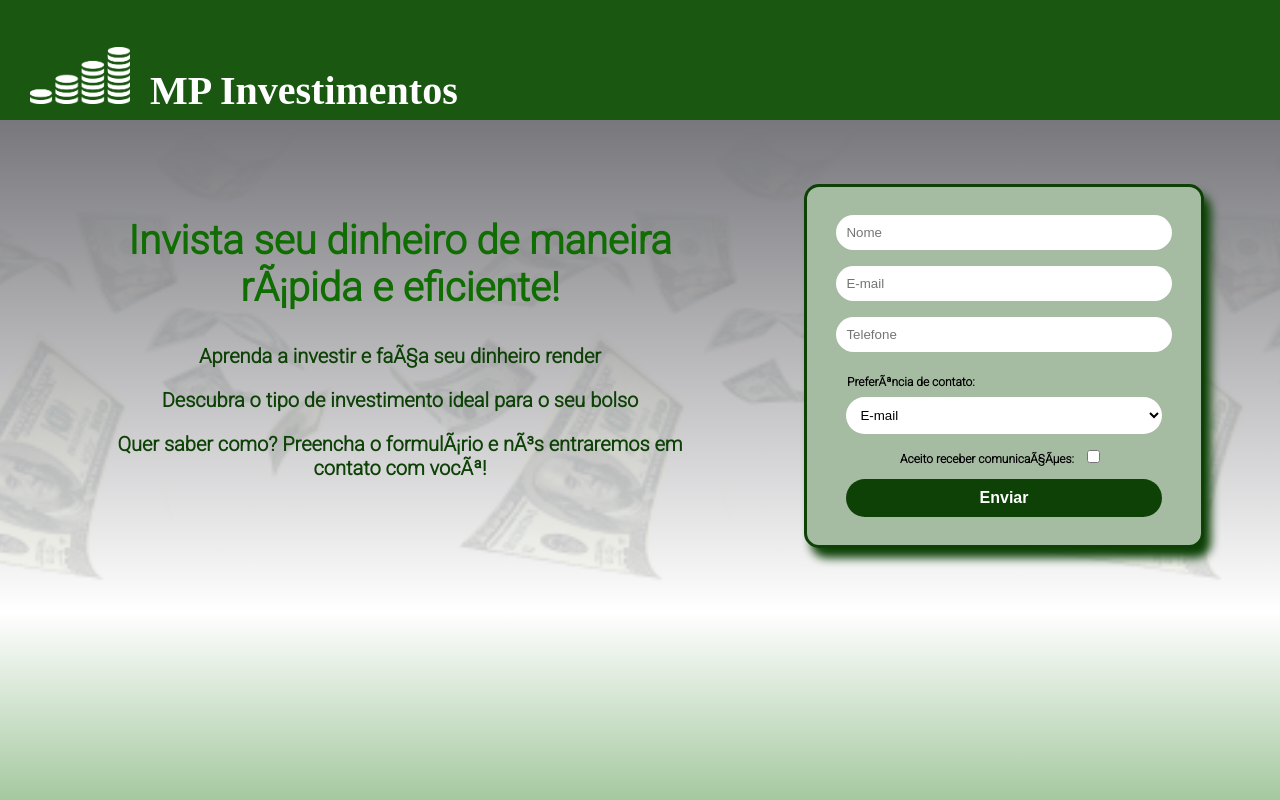
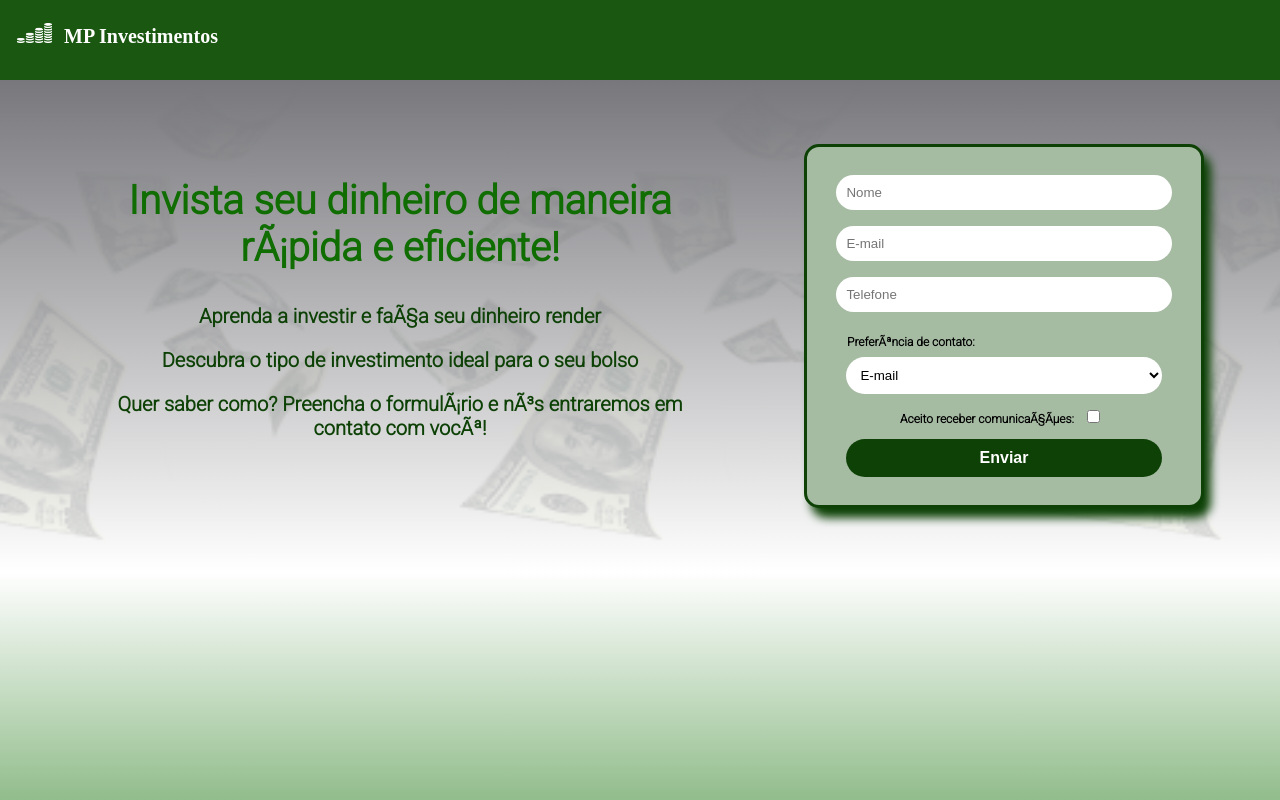
Before and after one commit to marianapcorrea/LandingPage-Investimentos, a plain HTML site: page index.html in a window 1280 px wide. Shown: the top 800 px of the page. Drawn offline with Linux system fonts and the light colour scheme; a web font is replaced by a local one.

Commit message:
Atualiza estilo do header

```diff
--- a/style.css
+++ b/style.css
@@ -6,19 +6,21 @@ body{
 }
 header {
     background: #1a5711;
-    height: 80px;
-    padding: 20px;
+    height: 60px;
+    padding: 10px;
 }
 
 .banner img {
-    width: 100px;
-    margin: 0 10px ;
+    height: 20px;
+    margin: 0 7px ;
 }
 
 .banner h1 {
     color: white;
     font-weight: bold;
     font-family: 'Zen Antique', serif;
+    font-size: 1em;
+
 }
 
 .conteudo {
```
